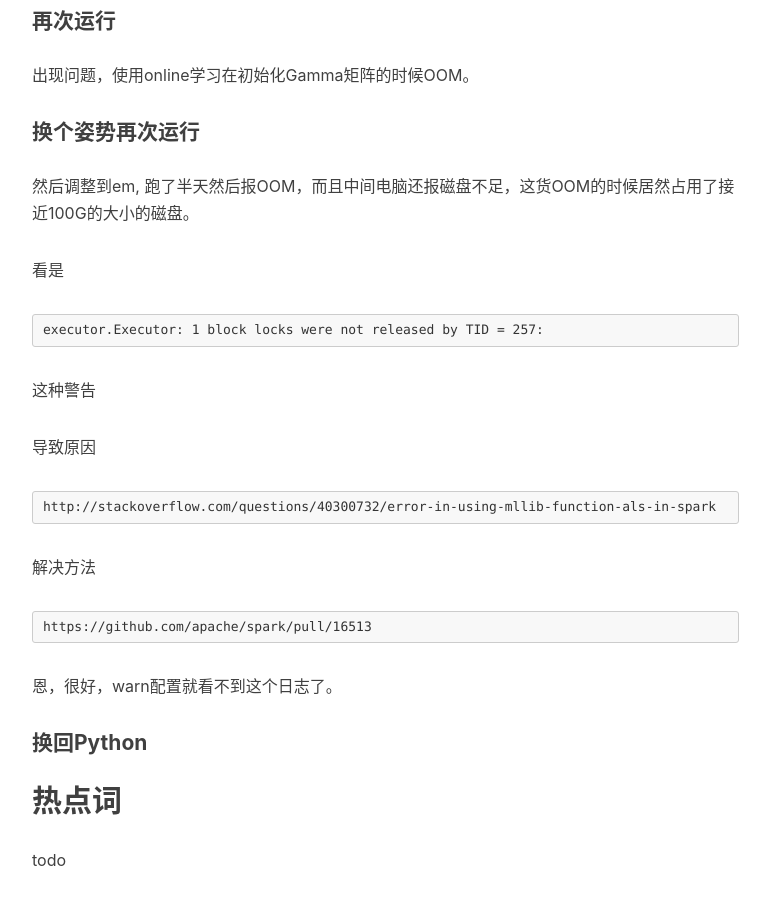
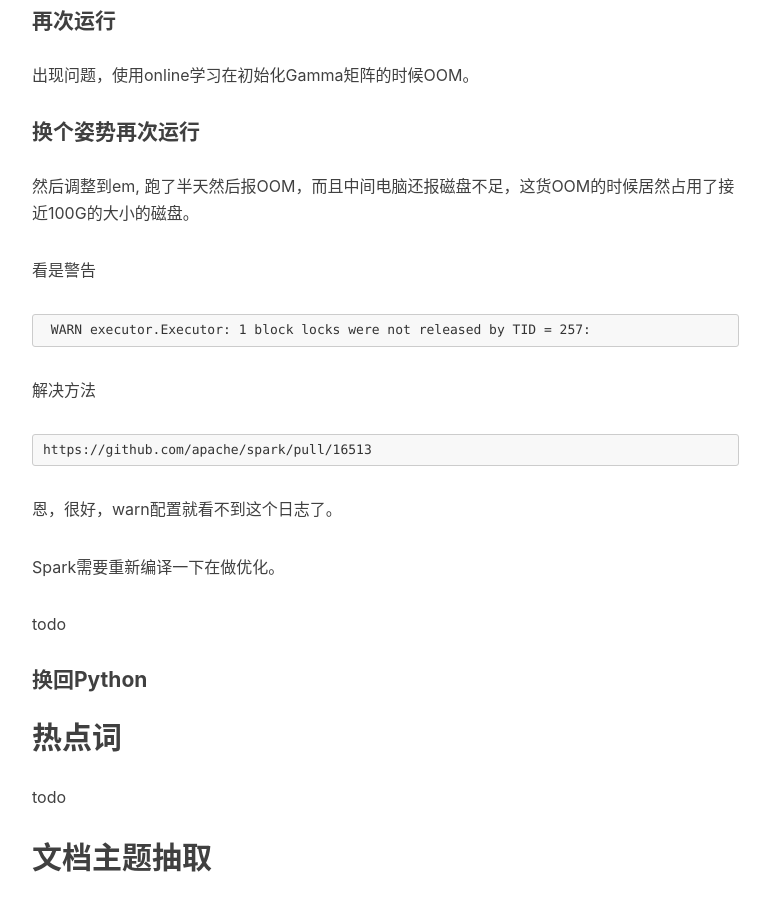
Before and after one commit to ChPi/ChPi.github.io, a Jekyll site: the page built from _posts/2017-04-07-Wiki中文语料.markdown, in a window 1280 px wide and 900 px high, scrolled down 2016 px. Shown: the whole window, without its empty margins (233-1003 px from the left). Built offline with Jekyll 4.4.1, drawn with Linux system fonts in a browser that asks for light colours; nearby versions of some CDN libraries; comment, search, counter and statistics services are not loaded.

Commit message:
没什么

````diff
--- a/_posts/2017-04-07-Wiki中文语料.markdown
+++ b/_posts/2017-04-07-Wiki中文语料.markdown
@@ -74,21 +74,21 @@ for line in iter_data:
 
 然后调整到em, 跑了半天然后报OOM，而且中间电脑还报磁盘不足，这货OOM的时候居然占用了接近100G的大小的磁盘。
 
-看是
+看是警告
 ```
-executor.Executor: 1 block locks were not released by TID = 257:
+ WARN executor.Executor: 1 block locks were not released by TID = 257:
 ```
-这种警告
 
-导致原因
-```
-http://stackoverflow.com/questions/40300732/error-in-using-mllib-function-als-in-spark
-```
+
 解决方法
 ```
 https://github.com/apache/spark/pull/16513
 ```
 恩，很好，warn配置就看不到这个日志了。
+
+Spark需要重新编译一下在做优化。
+
+todo
 
 #### 换回Python
 
````
